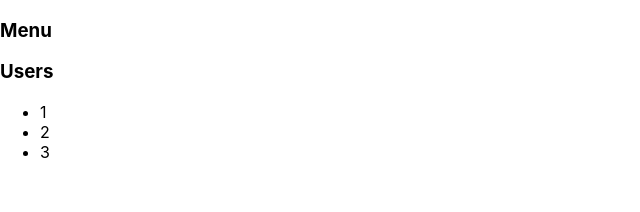
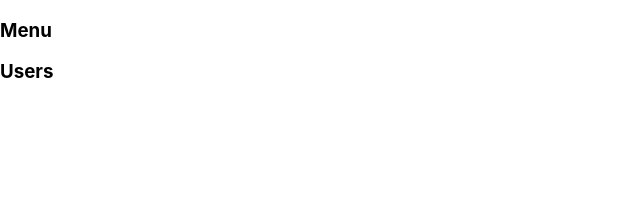
Before and after one commit to Pronat/my-app-typescript, a React (Create React App) app: page / in a window 1280 px wide. Shown: the top 212 px of the page, without its empty margins (0-640 px from the left). Built offline with nearby package versions, Linux system fonts and the light colour scheme.

Commit message:
lesson5-2

```diff
--- a/src/components/Accordion/Accordion.tsx
+++ b/src/components/Accordion/Accordion.tsx
@@ -7,21 +7,34 @@ type AccordionPropsType = {
 
 function Accordion(props: AccordionPropsType) {
     console.log("Accordion rendered");
-    if (props.collapsed == false) {
         return (
             <div>
                 <AccordionTitle title={props.titleValue}/>
-                <AccordionBody/>
-            </div>
-        )
-    } else {
-        return (
-            <div>
-                <AccordionTitle title={props.titleValue}/>
+                {false && <AccordionBody/>}
             </div>
         )
     }
-}
+// }function Accordion(props: AccordionPropsType) {
+//     console.log("Accordion rendered");
+//     if (props.collapsed === false) {
+//         debugger
+//         return (
+//             <div>
+//                 <AccordionTitle title={props.titleValue}/>
+//                 <AccordionBody/>
+//             </div>
+//         )
+//     } else {
+//         return (
+//             <div>
+//                 {true}
+//                 {1}
+//                 {'edgrgdfg'}
+//                 <AccordionTitle title={props.titleValue}/>
+//             </div>
+//         )
+//     }
+// }
 
 type AccordionTitlePropsType = {
     title: string;
```
